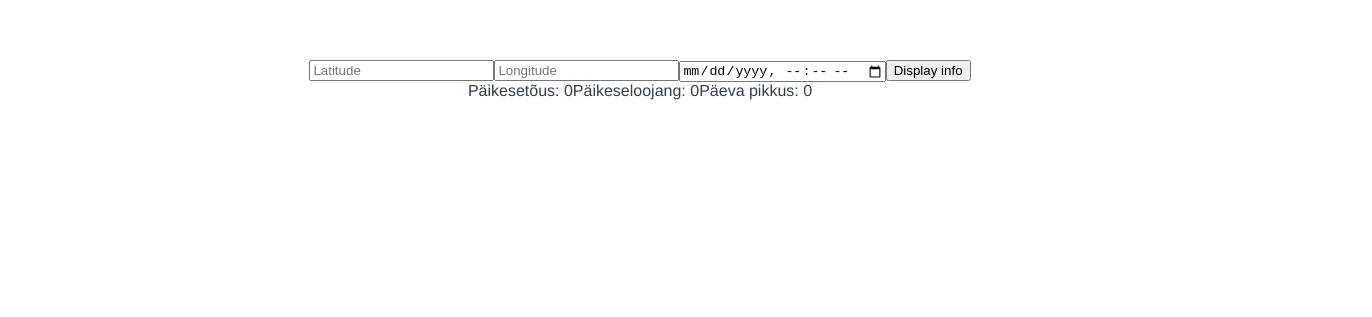
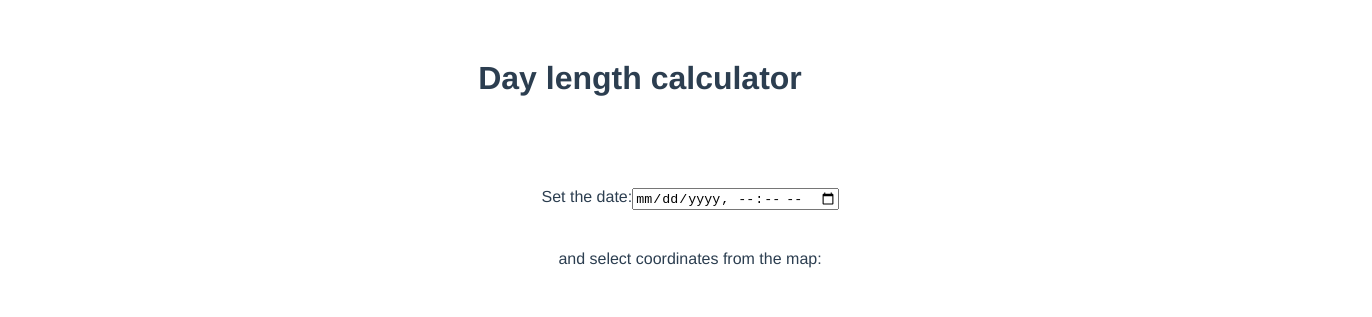
Before and after one commit to HSellis/DayLengthDisplayer, a Vue app: page / in a window 1280 px wide. Shown: the top 317 px of the page, 1372 px wide, since content can reach past the window. Built offline with nearby package versions, Linux system fonts and the light colour scheme.

Commit message:
Added map using Vue Leaflet

```diff
--- a/package.json
+++ b/package.json
@@ -10,7 +10,9 @@
   "dependencies": {
     "core-js": "^3.6.5",
     "leaflet": "^1.7.1",
-    "vue": "^2.6.11"
+    "suncalc": "^1.8.0",
+    "vue": "^2.6.11",
+    "vue2-leaflet": "^2.7.0"
   },
   "devDependencies": {
     "@vue/cli-plugin-babel": "~4.5.0",
--- a/src/App.vue
+++ b/src/App.vue
@@ -1,17 +1,40 @@
 <template>
   <div id="app">
-    <InfoInput :display-day-length-info="displayDayLengthInfo"></InfoInput>
-    <div>
-      <label>Päikesetõus: {{sunRise}}</label>
-      <label>Päikeseloojang: {{sunSet}}</label>
-      <label>Päeva pikkus: {{dayLength}}</label>
-    </div>
+    <h1>Day length calculator</h1>
+    <section id="main-container">
+      <div>
+        <label>Set the date:</label>
+        <input type="datetime-local">
+      </div>
+
+      <div>
+        <label>and select coordinates from the map:</label>
+        <div id="map-area">
+          <Map></Map>
+        </div>
+      </div>
+
+      <div>
+        <label>Or enter the coordinates manually:</label>
+        <InfoInput :display-day-length-info="displayDayLengthInfo"></InfoInput>
+      </div>
+
+      <div id="results-container">
+        <label>Päikesetõus: {{sunRise}}</label>
+        <label>Päikeseloojang: {{sunSet}}</label>
+        <label>Päeva pikkus: {{dayLength}}</label>
+      </div>
+    </section>
+
 
   </div>
 </template>
 
 <script>
 import InfoInput from "./components/InfoInput";
+import Map from "./components/Map";
+
+const SunCalc = require('suncalc');
 
 export default {
   name: 'App',
@@ -19,60 +42,28 @@ export default {
     return {
       sunRise: 0,
       sunSet: 0,
-      dayLength: 0
+      dayLength: 0,
+      url: 'https://{s}.tile.openstreetmap.org/{z}/{x}/{y}.png'
     }
   },
   methods: {
-    calculateHourAngle: function (latitude, date) {
-      let dayOfYear = this.calculateDayOfYear(date);
-      console.log("day of year: " + dayOfYear)
-      let sunDeclination = this.calculateSunDeclination(dayOfYear);
-      console.log("sun declanation: " + sunDeclination)
-      let latitudeRadians = latitude * Math.PI / 180;
-      let cosHourAngle = -Math.tan(latitudeRadians) * Math.tan(sunDeclination);
-      return Math.acos(cosHourAngle);
-    },
-    calculateSunDeclination: function (dayOfYear) {
-      // equation from: https://www.sciencedirect.com/topics/engineering/solar-declination
-      return 23.5 / 180 * Math.PI * Math.cos(2 * Math.PI * (dayOfYear - 172) / 365);
-    },
-    calculateDayOfYear: function (date) {
-      // Code from https://stackoverflow.com/questions/8619879/javascript-calculate-the-day-of-the-year-1-366
-      let start = new Date(date.getFullYear(), 0, 0);
-      let diff = (date - start) + ((start.getTimezoneOffset() - date.getTimezoneOffset()) * 60 * 1000);
-      let oneDay = 1000 * 60 * 60 * 24;
-      return Math.floor(diff / oneDay);
-    },
-    calculateDayTimeInfo: function (latitude, longitude, date) {
-      let hourAngle = this.calculateHourAngle(latitude, date)
-      console.log("hour angle: " + hourAngle)
-      let hoursFromNoon = hourAngle * 24 / (2 * Math.PI);
-      console.log("hours from noon: " + hoursFromNoon)
-      let sunRise = 12 - hoursFromNoon;
-      let sunRiseHour = Math.floor(sunRise);
-      let sunRiseDate = new Date(2000, 0, 0, sunRiseHour, (sunRise - sunRiseHour) * 60)
-
-      let sunSet = 12 + hoursFromNoon;
-      let sunSetHour = Math.floor(sunSet);
-      let sunSetDate = new Date(2000, 0, 0, sunSetHour, (sunSet - sunSetHour) * 60)
-
-      let dayLength = sunSetDate - sunRiseDate;
-      return {
-        sunRise: sunRiseDate,
-        sunSet: sunSetDate,
-        dayLength: dayLength
-      }
-    },
     displayDayLengthInfo: function (latitude, longitude, date) {
 
-      let dayTimeInfo = this.calculateDayTimeInfo(latitude, longitude, date)
-      console.log(dayTimeInfo);
-      this.sunRise = dayTimeInfo.sunRise
-      this.sunSet = dayTimeInfo.sunSet
-      this.dayLength = dayTimeInfo.dayLength
+      //let dayTimeInfo = this.calculateDayTimeInfo(latitude, longitude, date)
+      let times = SunCalc.getTimes(date, latitude, longitude);
+      let sunriseStr = times.sunrise.getHours() + ':' + times.sunrise.getMinutes();
+      let sunsetStr = times.sunset.getHours() + ':' + times.sunset.getMinutes();
+      let dayLengthMinutes = (times.sunset - times.sunrise) / 1000 / 60;
+      let dayLengthHours = Math.floor(dayLengthMinutes / 60)
+      let dayLengthTime = dayLengthHours + 'h ' + Math.round(dayLengthMinutes - dayLengthHours * 60) + 'min'
+
+      this.sunRise = sunriseStr
+      this.sunSet = sunsetStr
+      this.dayLength = dayLengthTime
     }
   },
   components: {
+    Map,
     InfoInput,
   }
 }
@@ -87,4 +78,25 @@ export default {
   color: #2c3e50;
   margin-top: 60px;
 }
+#main-container {
+  width: 100%;
+  //display: flex;
+  //justify-content: center;
+  align-items: center;
+  padding: 50px;
+}
+
+#main-container div {
+  padding: 20px;
+}
+
+#map-area {
+  width: 75%;
+  height: 500px;
+  margin: 40px;
+  align-items: center;
+}
+
+
+
 </style>
--- /dev/null
+++ b/src/components/Map.vue
@@ -0,0 +1,62 @@
+<template>
+  <section id="map-container">
+    <l-map
+        :zoom="zoom"
+        :center="center"
+        :options="mapOptions"
+        @update:center="centerUpdate"
+        @update:zoom="zoomUpdate"
+    >
+      <l-tile-layer
+          :url="url"
+          :attribution="attribution"
+      />
+    </l-map>
+  </section>
+</template>
+
+<script>
+import {LMap, LTileLayer} from "vue2-leaflet";
+import {latLng} from 'leaflet'
+import 'leaflet/dist/leaflet.css'
+
+export default {
+  name: "Map",
+  components: {
+    LMap,
+    LTileLayer
+  },
+  data: () => {
+    return {
+      zoom: 10,
+      center: latLng(47.4, -1.1),
+      url: 'https://{s}.tile.openstreetmap.org/{z}/{x}/{y}.png',
+      attribution: '&copy; <a href="http://osm.org/copyright">OpenStreetMap</a> contributors',
+      currentZoom: 11.5,
+      currentCenter: latLng(47.41322, -1.219482),
+      mapOptions: {
+        zoomSnap: 0.5
+      },
+    }
+  },
+  methods: {
+    zoomUpdate(zoom) {
+      this.currentZoom = zoom;
+    },
+    centerUpdate(center) {
+      this.currentCenter = center;
+    }
+  }
+}
+</script>
+
+<style scoped>
+
+#map-container {
+  width: 100%;
+  height: 100%;
+  display: flex;
+  justify-content: center;
+}
+
+</style>
```
Also changed, not shown: 2 other files (tests, documents, lock files or other folders).
